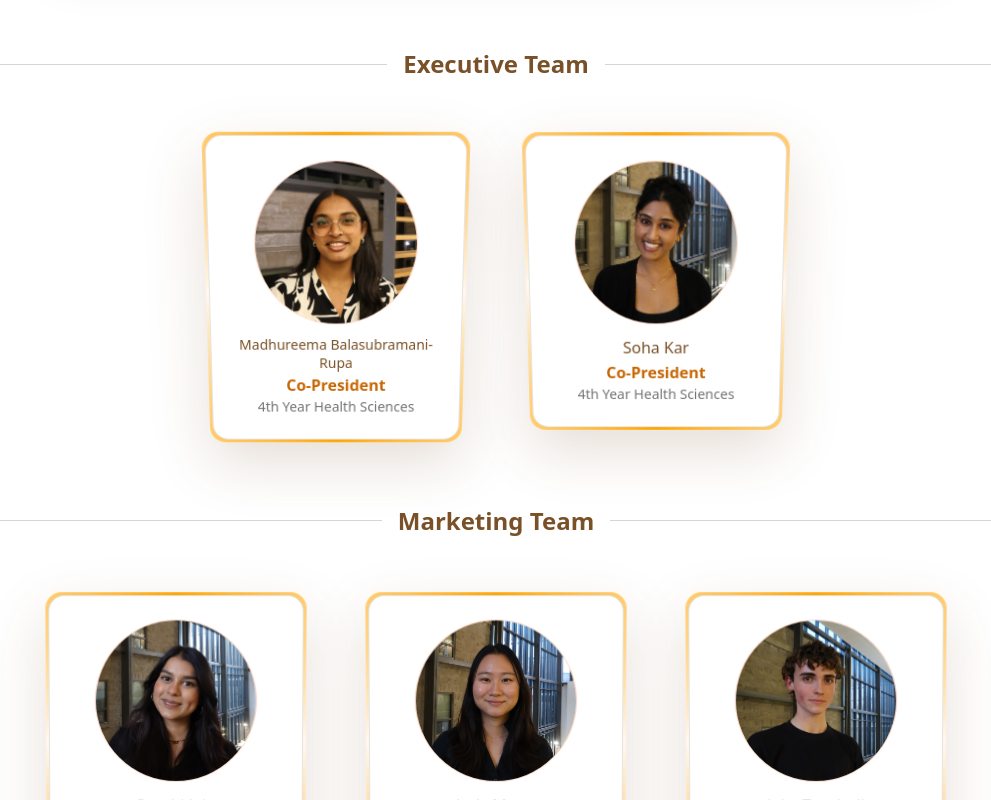
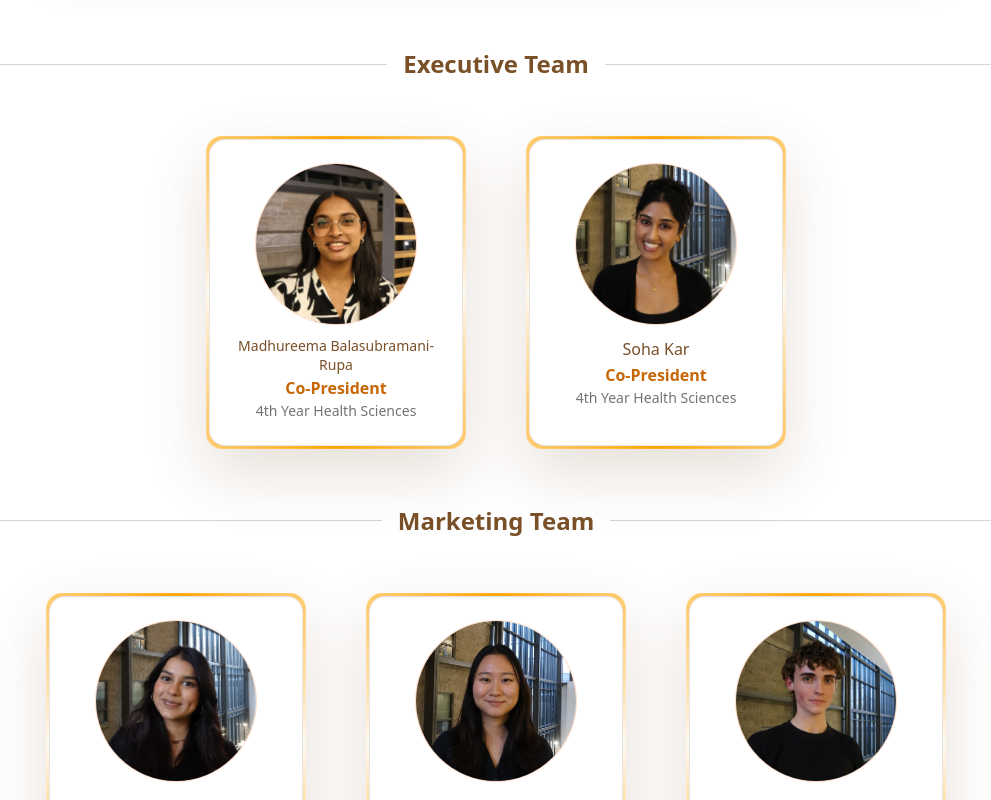
Before and after one commit to MukunthanMahesh/qphb-website, a Next.js app: page /team in a window 1280 px wide. Shown: the part 1640-2440 px from the top of the page, without its empty margins (144-1135 px from the left). Built offline with nearby package versions, Linux system fonts and the light colour scheme.

Commit message:
team: remove scroll animation and use fade-up and zoom on hover

```diff
--- a/src/components/ui/NameCard.tsx
+++ b/src/components/ui/NameCard.tsx
@@ -1,12 +1,7 @@
 "use client"
 
-import {
-  motion,
-  useReducedMotion,
-  useScroll,
-  useTransform,
-} from "framer-motion"
-import { useEffect, useLayoutEffect, useRef, useState } from "react"
+import { motion, useReducedMotion } from "framer-motion"
+import { useLayoutEffect, useRef, useState } from "react"
 
 interface NameCardProps {
   name: string
@@ -23,19 +18,11 @@ export function NameCard({
   imagesrc,
   index = 0,
 }: NameCardProps) {
-  const cardRef = useRef<HTMLDivElement>(null)
   const nameRef = useRef<HTMLParagraphElement>(null)
   const prefersReducedMotion = useReducedMotion()
-  const [isDesktop, setIsDesktop] = useState<boolean | null>(null)
-  const [nameSizeClass, setNameSizeClass] = useState("text-sm sm:text-base")
-
-  useEffect(() => {
-    const media = window.matchMedia("(min-width: 768px)")
-    const sync = () => setIsDesktop(media.matches)
-    sync()
-    media.addEventListener("change", sync)
-    return () => media.removeEventListener("change", sync)
-  }, [])
+  const [nameSizeClass, setNameSizeClass] = useState(
+    "text-sm sm:text-base leading-relaxed"
+  )
 
   // Shrink name if it wraps onto multiple lines at the default size
   useLayoutEffect(() => {
@@ -55,37 +42,17 @@ export function NameCard({
     }
   }, [name])
 
-  // Entering from below: tip back → center: flat → scrolled above: tip forward/down
-  const { scrollYProgress } = useScroll({
-    target: cardRef,
-    offset: ["start end", "center center", "end start"],
-  })
-
-  const rotateX = useTransform(scrollYProgress, [0, 0.5, 1], [37, 0, -37])
-  const useTilt = isDesktop === true && !prefersReducedMotion
-  const useFade = isDesktop === false || !!prefersReducedMotion
-
   return (
-    <div ref={cardRef} className="md:[perspective:1200px]">
     <motion.div
-        className="h-auto w-65 rounded-2xl border border-white/10 p-0.5 shadow-[0_24px_60px_rgba(121,80,39,0.18)] backdrop-blur bg-[conic-gradient(at_center,_orange_0%,_#fff7ee_25%,_orange_50%,_#fff7ee_75%,_orange_100%)]"
-        style={
-          useTilt
-            ? {
-                rotateX,
-                transformPerspective: 1200,
-                transformOrigin: "center center",
-                opacity: 1,
-              }
-            : undefined
-        }
-        initial={useFade ? { opacity: 0, y: 24 } : false}
-        whileInView={useFade ? { opacity: 1, y: 0 } : undefined}
-        viewport={{ once: true, amount: 0.3 }}
+      className="group h-auto w-65 rounded-2xl border border-white/10 p-0.5 shadow-[0_24px_60px_rgba(121,80,39,0.18)] backdrop-blur bg-[conic-gradient(at_center,_orange_0%,_#fff7ee_25%,_orange_50%,_#fff7ee_75%,_orange_100%)] transition-shadow duration-300 hover:shadow-[0_28px_70px_rgba(121,80,39,0.28)]"
+      initial={prefersReducedMotion ? false : { opacity: 0, y: 28 }}
+      whileInView={prefersReducedMotion ? undefined : { opacity: 1, y: 0 }}
+      whileHover={prefersReducedMotion ? undefined : { y: -6 }}
+      viewport={{ once: true, amount: 0.25 }}
       transition={{
-          duration: 0.7,
+        duration: 0.55,
         ease: "easeOut",
-          delay: useFade ? index * 0.06 : 0,
+        delay: prefersReducedMotion ? 0 : index * 0.06,
       }}
     >
       <div className="h-full w-full rounded-2xl border border-black/10 bg-white pt-6 pb-3">
@@ -94,7 +61,7 @@ export function NameCard({
           <img
             src={imagesrc}
             alt={`${name} headshot`}
-              className="h-full w-full object-cover"
+            className="h-full w-full object-cover transition-transform duration-300 ease-out group-hover:scale-105"
           />
         </div>
 
@@ -116,6 +83,5 @@ export function NameCard({
         </div>
       </div>
     </motion.div>
-    </div>
   )
 }
```
Lines whose indentation alone changed are shown as unchanged.
